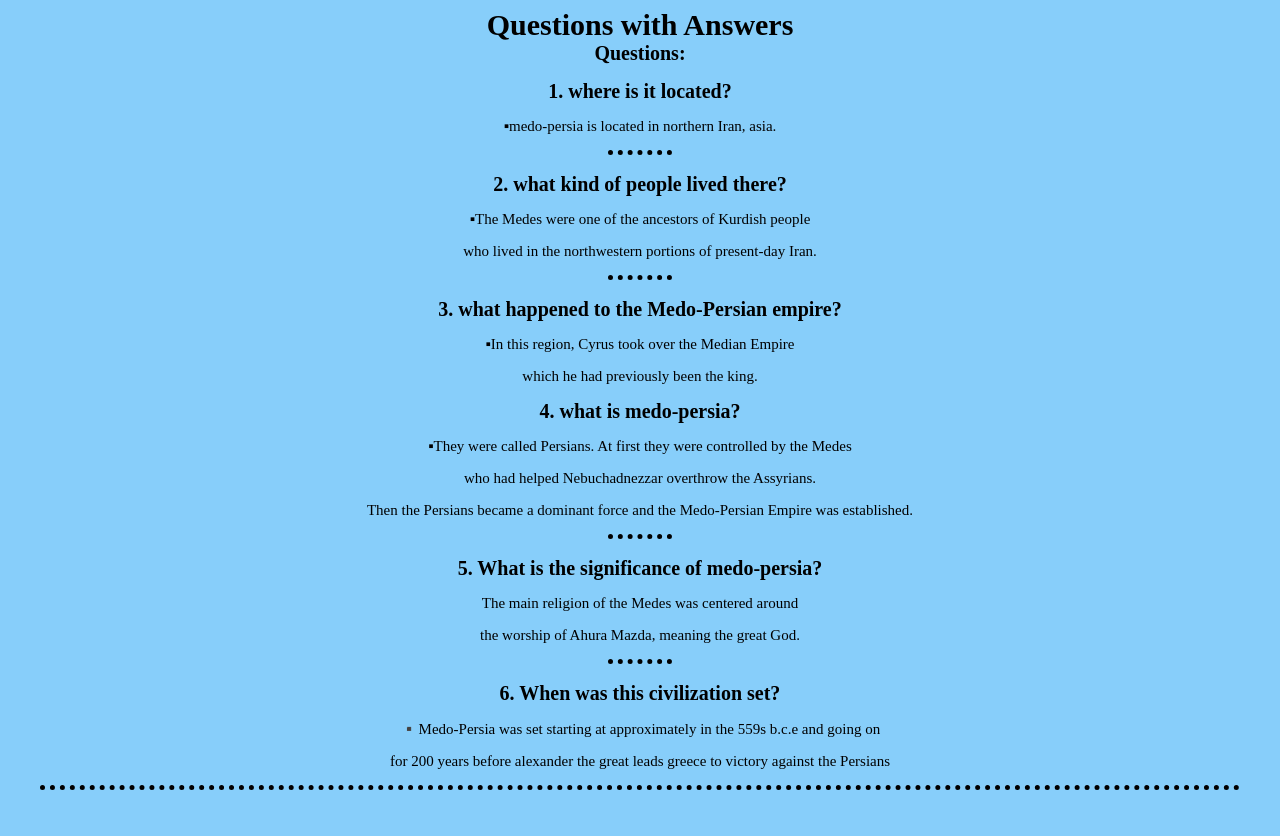
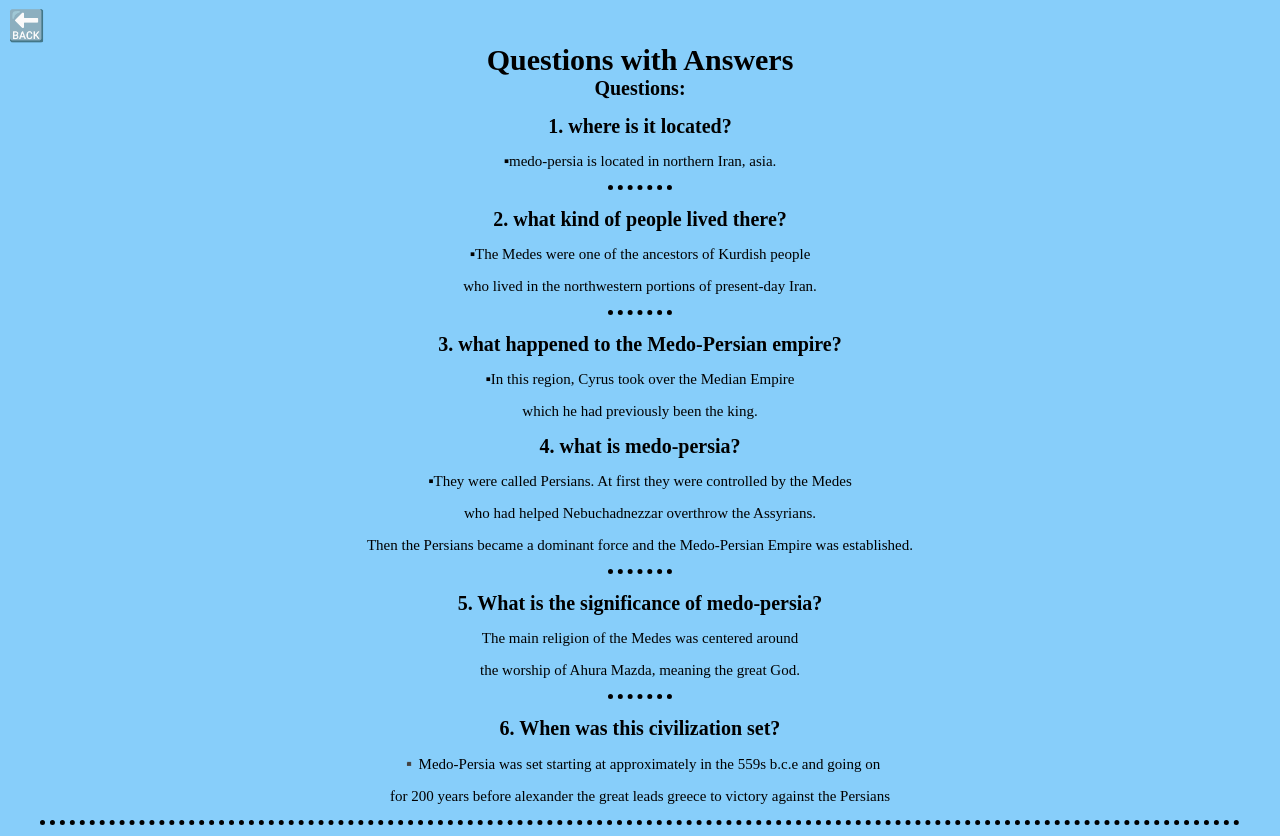
Before and after one commit to Jad3nm3c0d3/ancient-medo-persia, a plain HTML site: page work.html in a window 1280 px wide. Before the commit the page ends 801 px from the top, so only its background shows below. Drawn offline with Linux system fonts and the light colour scheme.

Commit message:
Update work.html

```diff
--- a/work.html
+++ b/work.html
@@ -22,6 +22,7 @@
         </style>
     </head>
     <body style="background-color: lightskyblue;">
+        <a href="jad3nm3c0d3.github.io/ancient-medo-persia" style="font-size:30px; color: lightskyblue">🔙</a>
         <div style="text-align: center">
             <strong style="font-size:30px">Questions with Answers</strong>
         </div>
```
